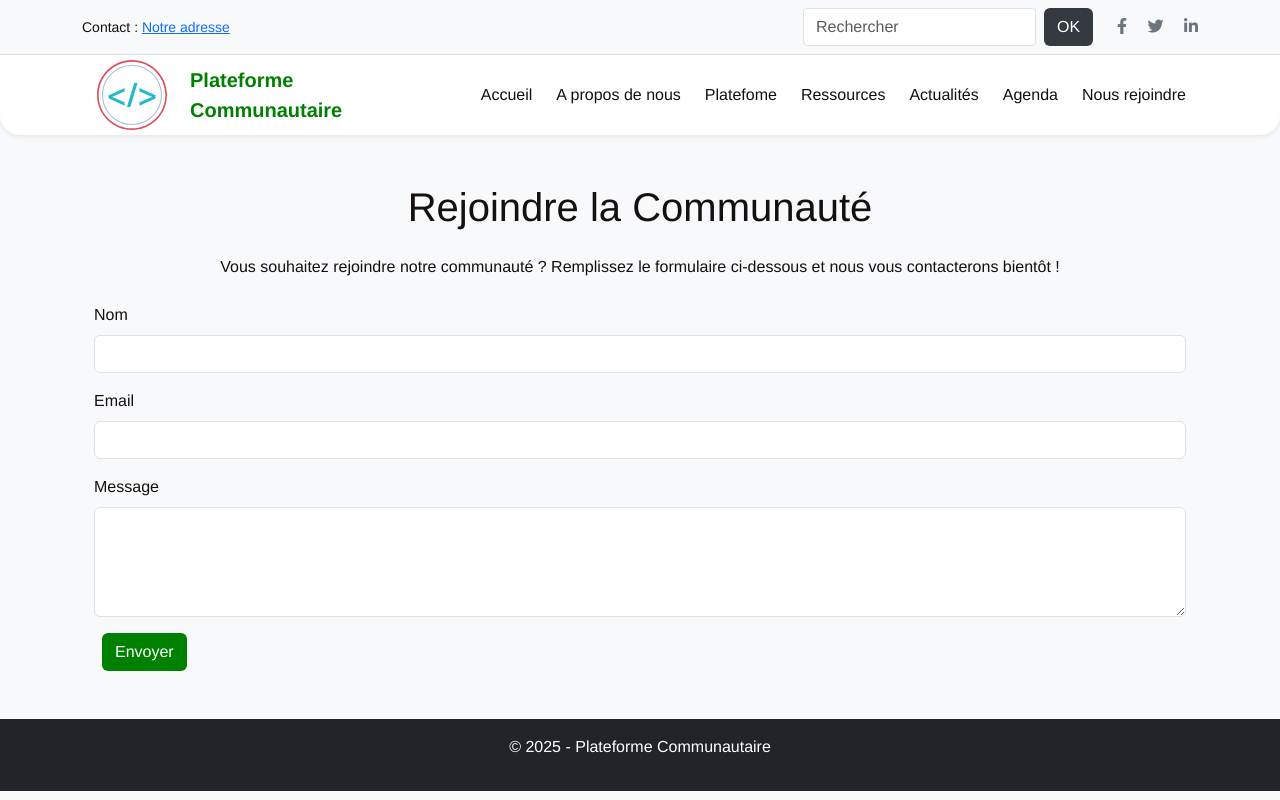
After one commit to bahoumezekiel/communautyProject, a Django app: page /rejoindre/ in a window 1280 px wide. The commit adds this page. Run offline with Django 5.2, Linux system fonts and the light colour scheme.

Commit message:
evolution sur la partie rejoindre

```diff
--- a/Main/static/main/css/styles.css
+++ b/Main/static/main/css/styles.css
@@ -125,7 +125,7 @@ body {
 .card {
   background-color: var(--card-bg);
   border: none;
-  border-radius: 20px;
+
   transition: transform 0.8s, box-shadow 0.8s;
 }
 .card:hover {
@@ -177,7 +177,6 @@ form input[type="search"] {
   height: auto;
   display: block;
   object-fit: cover;
-  border-radius: 0;
   transition: all 0.5s ease;
 }
 
--- a/Main/templates/main/base.html
+++ b/Main/templates/main/base.html
@@ -122,7 +122,11 @@
               <a class="nav-link" href="#">Agenda</a>
             </li>
             <li class="nav-item mx-1">
-              <a class="nav-link" href="#">Nous rejoindre</a>
+              <a
+                class="nav-link {% if request.path == '/rejoindre/'%}active{%endif%}"
+                href="{%url 'rejoindre'%}"
+                >Nous rejoindre</a
+              >
             </li>
           </ul>
         </div>
--- /dev/null
+++ b/Main/templates/main/rejoindre.html
@@ -0,0 +1,56 @@
+{% extends 'main/base.html' %} {% load static %} {% block title %}Rejoindre la
+communauté | Communauté Tech{% endblock %} {% block content %}
+<div class="container mt-5 mb-5">
+  <h1 class="text-center mb-4">Rejoindre la Communauté</h1>
+  <p class="text-center mb-4">
+    Vous souhaitez rejoindre notre communauté ? Remplissez le formulaire
+    ci-dessous et nous vous contacterons bientôt !
+  </p>
+
+  <form action="{% url 'rejoindre' %}" method="POST" class="mb-5">
+    {% csrf_token %}
+    <div class="mb-3">
+      <label for="name" class="form-label">Nom</label>
+      <input type="text" class="form-control" id="name" name="name" required />
+    </div>
+    <div class="mb-3">
+      <label for="email" class="form-label">Email</label>
+      <input
+        type="email"
+        class="form-control"
+        id="email"
+        name="email"
+        required
+      />
+    </div>
+    <div class="mb-3">
+      <label for="message" class="form-label">Message</label>
+      <textarea
+        class="form-control"
+        id="message"
+        name="message"
+        rows="4"
+      ></textarea>
+    </div>
+    <button
+      class="btn"
+      style="background-color: green; color: white; margin-left: 8px"
+      type="submit"
+    >
+      Envoyer
+    </button>
+  </form>
+
+  {% if success %}
+  <div class="alert alert-success mt-4">
+    Votre message a été envoyé avec succès ! Nous vous contacterons bientôt.
+  </div>
+  {% endif %} {% if error %}
+  <div class="alert alert-danger mt-4">
+    Une erreur s'est produite lors de l'envoi de votre message. Veuillez
+    réessayer.
+  </div>
+  {% endif %}
+</div>
+
+{% endblock %}
--- a/Main/urls.py
+++ b/Main/urls.py
@@ -4,4 +4,5 @@ from .views import *
 urlpatterns = [
     path('', home, name='home'),
    path('apropos/', apropos_view, name='apropos'),
+   path('rejoindre/', rejoindre_view, name='rejoindre'),
 ]
--- a/Main/views.py
+++ b/Main/views.py
@@ -8,3 +8,6 @@ def home(request):
 
 def apropos_view(request):
     return render(request, 'main/apropos.html')
+
+def rejoindre_view(request):
+    return render(request, 'main/rejoindre.html')
```
Also changed, not shown: Main/templates/main/home.html (+10 -12 lines).
